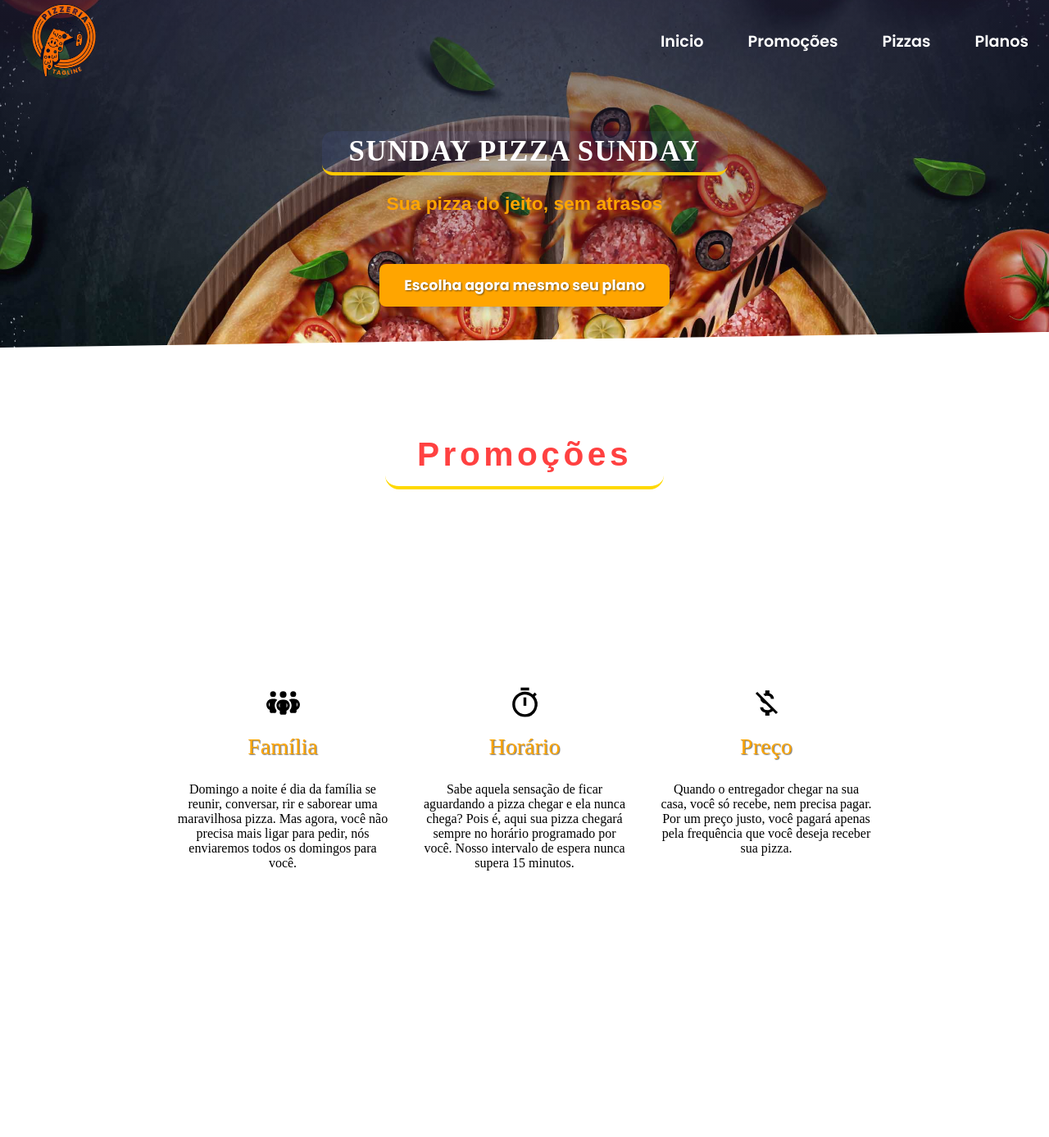
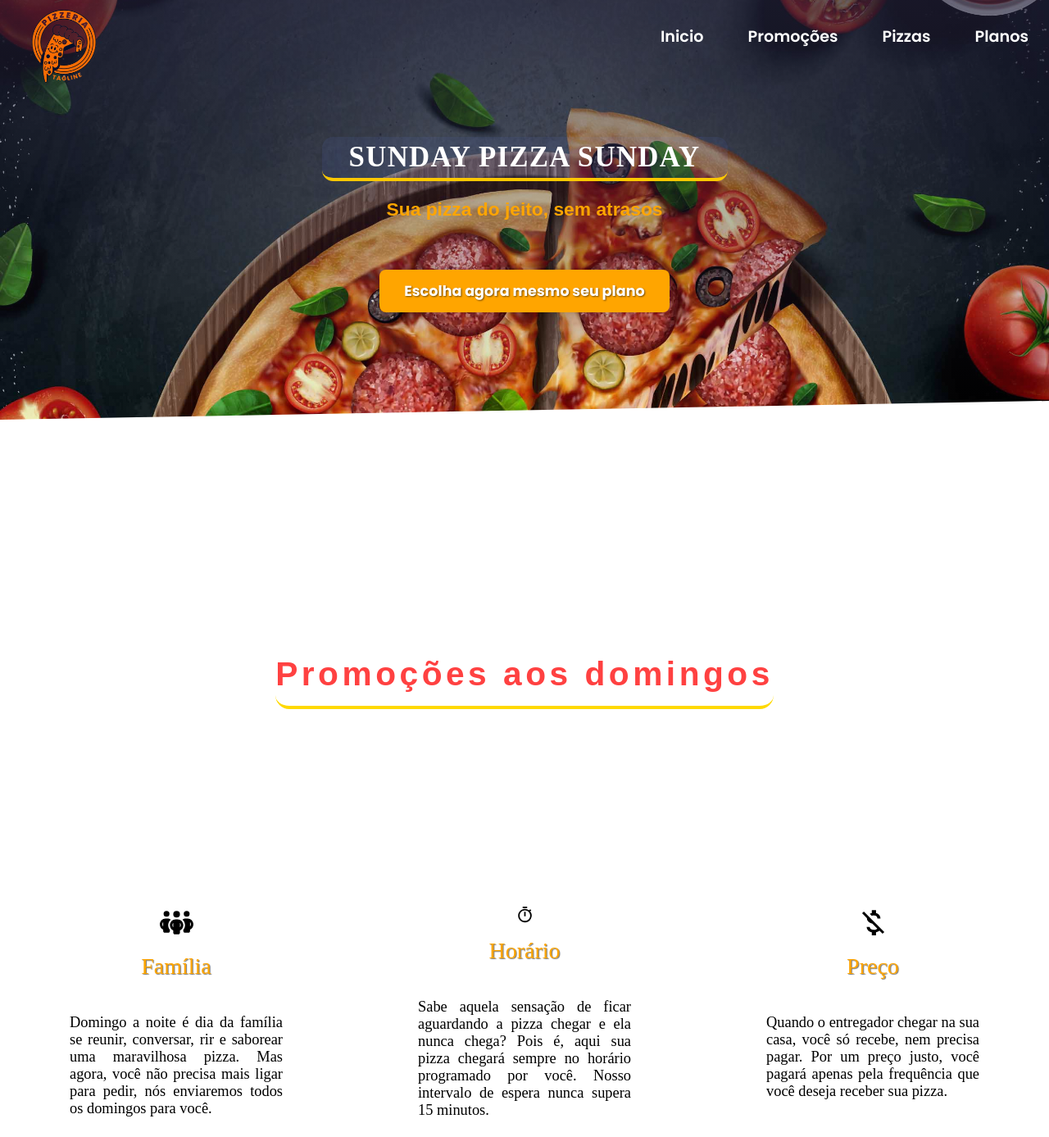
Before and after one commit to SantV7/pizzaria, a React (Vite) app: page / in a window 1280 px wide. Shown: the whole page at 82% size. Before the commit the page ends 1119 px from the top, so only its background shows below. Built offline with nearby package versions, Linux system fonts and the light colour scheme; the HTML template or start-up script is replaced by a standard one; a web font is replaced by a local one.

Commit message:
Today  is it... 10/01/2026 - 04:12h

```diff
--- a/src/components/Main.jsx
+++ b/src/components/Main.jsx
@@ -15,7 +15,25 @@ useEffect(() => {
     distance: '65px',
     duration: 1000
   })
-},[])
+}, [])
+
+useEffect(() => {
+  ScrollReveal().reveal('.all-cards', {
+    reset: true ,
+    delay: 135 ,
+    distance: '65px',
+    duration: 1000
+  })
+}, [])
+
+useEffect(() => {
+  ScrollReveal().reveal('#promotional', {
+    reset: true ,
+    delay: 135 ,
+    distance: '65px',
+    duration: 1000
+  })
+}, [])
 
 
 
@@ -28,7 +46,7 @@ useEffect(() => {
                </div>
 
                <div id='center-background' className='area_info_promotion'>
-                  <h3>Promoções</h3>
+                  <h3 id='promotional'>Promoções aos domingos</h3>
 
                   <div className="all-cards">
                      <div className='cards-days'>
@@ -51,8 +69,8 @@ useEffect(() => {
                         <p>Quando o entregador chegar na sua casa, você só recebe, nem precisa pagar. Por um preço justo, você pagará apenas pela frequência que você deseja receber sua pizza.</p>
                      </div>
                   </div>
+               </div>
 
-               </div>
 
                <div id='background-right'>
 
--- a/src/styles/header.css
+++ b/src/styles/header.css
@@ -9,9 +9,10 @@
     height: 100vh;
     font-family: poppins, Arial, Helvetica, sans-serif;
     width: 100%;
-    height: 53vh;
+    height: 64vh;
     clip-path: polygon(0 0, 100% 0, 100% 95.5%, 0 100%);
     position: relative;
+    margin-bottom: 180px;
 }
 
 #header > #area_navegation {
@@ -22,6 +23,7 @@
 }
 
 #header > #area_navegation > .logo {
+    margin-top: 6.5px;
     background-image: url(../assets/img/pizeria_logo.png);
     background-position: center center;
     background-size: cover;
--- a/src/styles/main.css
+++ b/src/styles/main.css
@@ -23,6 +23,7 @@
     display: flex;
     justify-content: center;
     align-items: center;
+
 }
 
 #main-content > #promotion-section > .area_info_promotion  > h3 {
@@ -30,18 +31,16 @@
     font-family: rubik glitch, Arial, Helvetica, sans-serif;
     letter-spacing: 4.5px;
     font-size: 40.7px;
-    width: 340px;
     margin-bottom: 230px;
     padding-bottom: 15px;
-    transition: ease 0.6s;
+    transition: ease 0.3s;
     border-bottom: 4px solid rgb(255, 217, 0);
     border-radius: 17px;
 }
 
 #main-content > #promotion-section > .area_info_promotion  > h3:hover {
-    width: 430px;
     border-bottom: 4px solid orange;
-    background-color: rgba(203, 191, 241, 0.329);
+    background-color: rgba(203, 191, 241, 0.255);
 }
 
 
@@ -49,7 +48,7 @@
     display: flex;
     justify-content: space-between;
     align-items: center;
-    gap: 15px;
+    gap: 145px;
 }
 
 #main-content > #promotion-section > .area_info_promotion > .all-cards > .cards-days {
@@ -63,6 +62,11 @@
     padding: 10px;
 }
 
+#main-content > #promotion-section > .area_info_promotion  > .all-cards > .cards-days > p {
+    margin-top: 15px;
+    font-size: 1.15em;
+    text-align: justify;
+}
 
 #main-content > #promotion-section > .area_info_promotion > .all-cards >  .cards-days > .name-days {
     color: orange;
--- a/src/styles/navbar.css
+++ b/src/styles/navbar.css
@@ -1,3 +1,6 @@
+nav {
+    margin-top: -18px;
+}
 
 nav > ul {
     display: flex;
```
